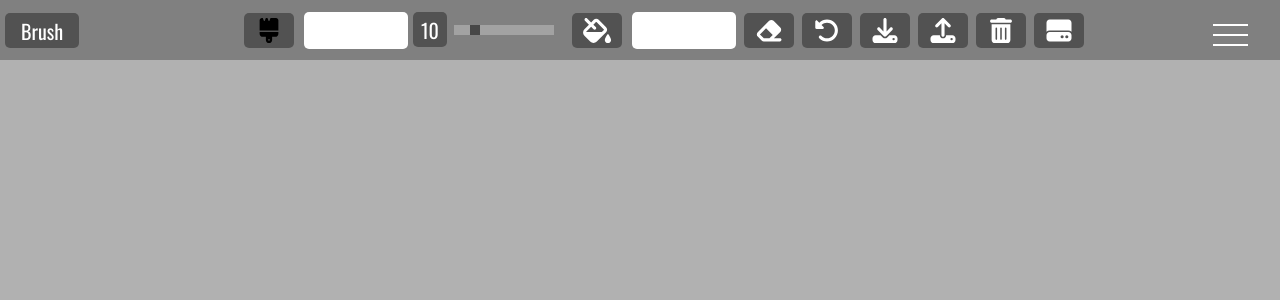
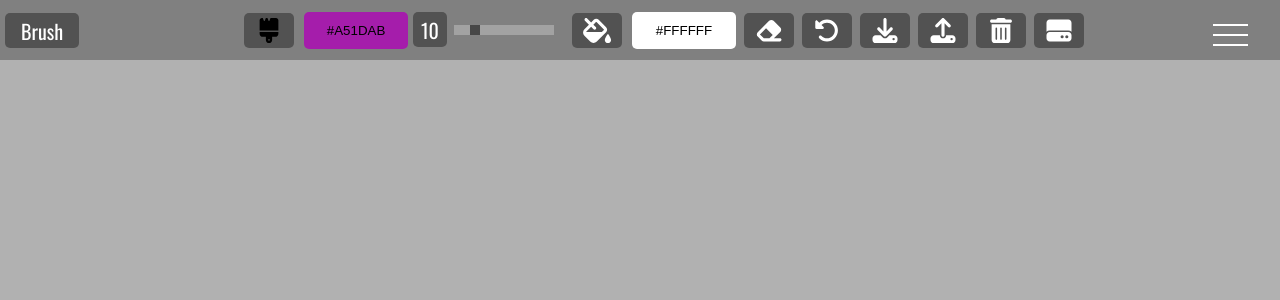
Before and after one commit to PyonAU/my-cv, a Next.js app: page /projects/paint-clone in a window 1280 px wide. Shown: the top 300 px of the page. Built offline with nearby package versions, Linux system fonts and the light colour scheme.

Commit message:
feat: added react-color

```diff
--- a/app/projects/paint-clone/paint-clone-components/Brush.jsx
+++ b/app/projects/paint-clone/paint-clone-components/Brush.jsx
@@ -1,8 +1,15 @@
+import { SketchPicker } from 'react-color';
 import { FontAwesomeIcon } from '@fortawesome/react-fontawesome';
 import { faBrush } from '@fortawesome/free-solid-svg-icons';
 import styles from './Brush.module.css';
 
-const Brush = ({ handleBrushEraserIcons, brushIcon }) => {
+const Brush = ({
+  handleBrushEraserIcons,
+  brushIcon,
+  brushColor,
+  handleBrushPicker,
+  isBrushBarClicked,
+}) => {
   const brushIconColor = brushIcon ? 'black' : 'white';
 
   return (
@@ -14,7 +21,16 @@ const Brush = ({ handleBrushEraserIcons, brushIcon }) => {
         onClick={() => handleBrushEraserIcons('Brush')}
         style={{ color: brushIconColor }}
       />
-      <input className={styles.labelStyle} type="text" />
+      <input
+        className={styles.labelStyle}
+        type="text"
+        value={brushColor}
+        style={{ backgroundColor: brushColor }}
+        onClick={handleBrushPicker}
+      />
+      <div className={styles.colorPalette}>
+        {isBrushBarClicked && <SketchPicker color={brushColor} />}
+      </div>
       <span className={styles.size} title="Brush Size">
         10
       </span>
--- a/app/projects/paint-clone/paint-clone-components/Brush.module.css
+++ b/app/projects/paint-clone/paint-clone-components/Brush.module.css
@@ -37,6 +37,11 @@
   /* color: white; */
   cursor: pointer;
   outline: none;
+}
+
+.colorPalette {
+  position: absolute;
+  z-index: 100;
 }
 
 .size {
--- a/app/projects/paint-clone/paint-clone-components/Bucket.jsx
+++ b/app/projects/paint-clone/paint-clone-components/Bucket.jsx
@@ -1,8 +1,13 @@
+import { SketchPicker } from 'react-color';
 import { FontAwesomeIcon } from '@fortawesome/react-fontawesome';
 import { faFillDrip } from '@fortawesome/free-solid-svg-icons';
 import styles from './Bucket.module.css';
 
-const Bucket = () => {
+const Bucket = ({
+  bucketColor,
+  handleBucketPicker,
+  isBucketBarClicked,
+}) => {
   return (
     <div className={`${styles.bucket} ${styles.tool}`}>
       <FontAwesomeIcon
@@ -10,7 +15,15 @@ const Bucket = () => {
         icon={faFillDrip}
         title="Background Color"
       />
-      <input className={styles.labelStyle} />
+      <input
+        className={styles.labelStyle}
+        value={bucketColor}
+        style={{ backgroundColor: bucketColor }}
+        onClick={handleBucketPicker}
+      />
+      <div className={styles.colorPalette}>
+        {isBucketBarClicked && <SketchPicker color={bucketColor} />}
+      </div>
     </div>
   );
 };
--- a/app/projects/paint-clone/paint-clone-components/Paint.jsx
+++ b/app/projects/paint-clone/paint-clone-components/Paint.jsx
@@ -14,9 +14,16 @@ const Paint = () => {
     brushIcon: true,
     eraserIcon: false,
   });
+  const [colorHexCode, setColorHexCode] = useState({
+    brushColor: '#A51DAB',
+    bucketColor: '#FFFFFF',
+  });
+  const [isBrushBarClicked, setIsBrushBarClicked] = useState(false);
+  const [isBucketBarClicked, setIsBucketBarClicked] = useState(false);
 
   // Destructuring
   const { brushIcon, eraserIcon } = isIconClicked;
+  const { brushColor, bucketColor } = colorHexCode;
 
   const handleBrushEraserIcons = (value) => {
     if (value === 'Brush') {
@@ -26,14 +33,31 @@ const Paint = () => {
     }
   };
 
+  const handleBrushPicker = () => {
+    setIsBrushBarClicked((prev) => !prev);
+    setIsBucketBarClicked(false);
+  };
+
+  const handleBucketPicker = () => {
+    setIsBrushBarClicked(false);
+    setIsBucketBarClicked((prev) => !prev)
+  };
+
   return (
     <div className={styles.topBar}>
       <ActiveDisplay />
       <Brush
         handleBrushEraserIcons={handleBrushEraserIcons}
         brushIcon={brushIcon}
+        brushColor={brushColor}
+        handleBrushPicker={handleBrushPicker}
+        isBrushBarClicked={isBrushBarClicked}
       />
-      <Bucket />
+      <Bucket
+        bucketColor={bucketColor}
+        handleBucketPicker={handleBucketPicker}
+        isBucketBarClicked={isBucketBarClicked}
+      />
       <Eraser
         handleBrushEraserIcons={handleBrushEraserIcons}
         eraserIcon={eraserIcon}
--- a/package.json
+++ b/package.json
@@ -20,6 +20,7 @@
     "nanoid": "^4.0.2",
     "next": "13.4.4",
     "react": "18.2.0",
+    "react-color": "^2.19.3",
     "react-dnd": "^16.0.1",
     "react-dnd-html5-backend": "^16.0.1",
     "react-dom": "18.2.0"
```
Also changed, not shown: 1 other file (tests, documents, lock files or other folders).
